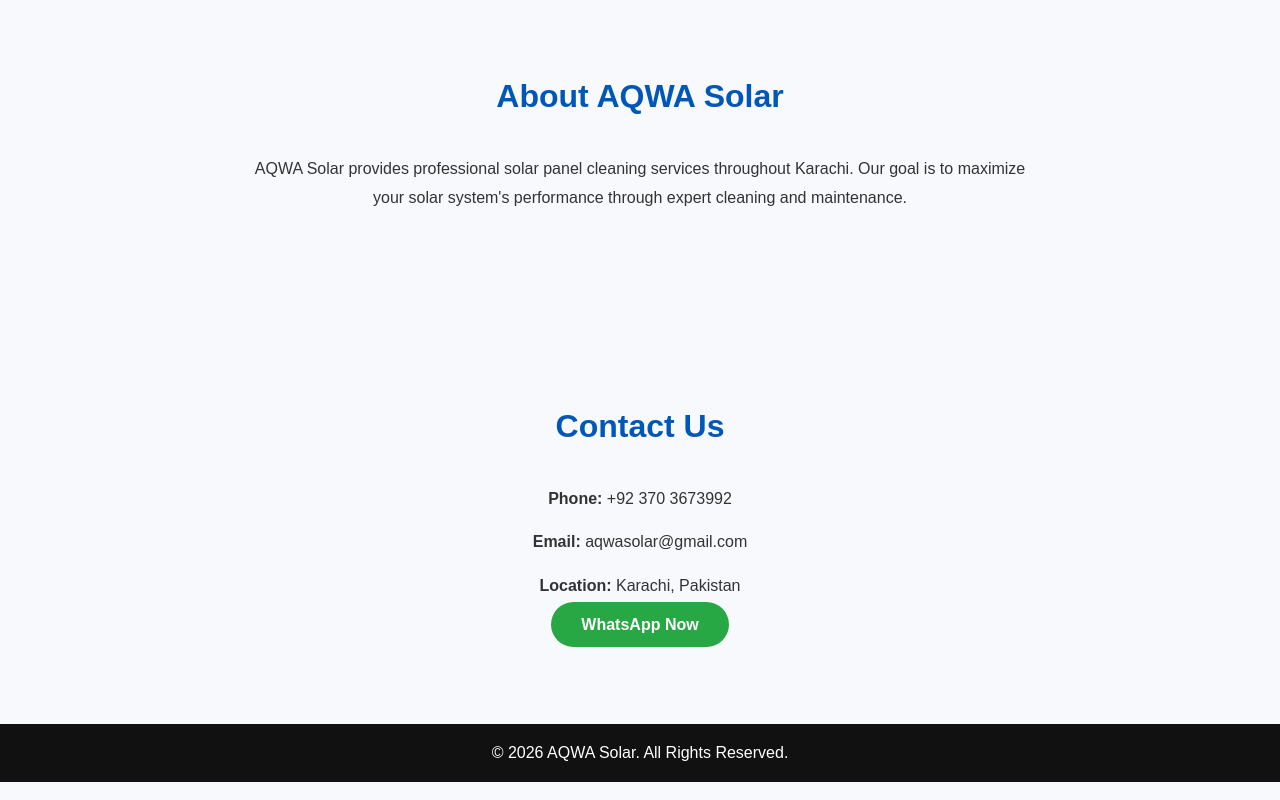
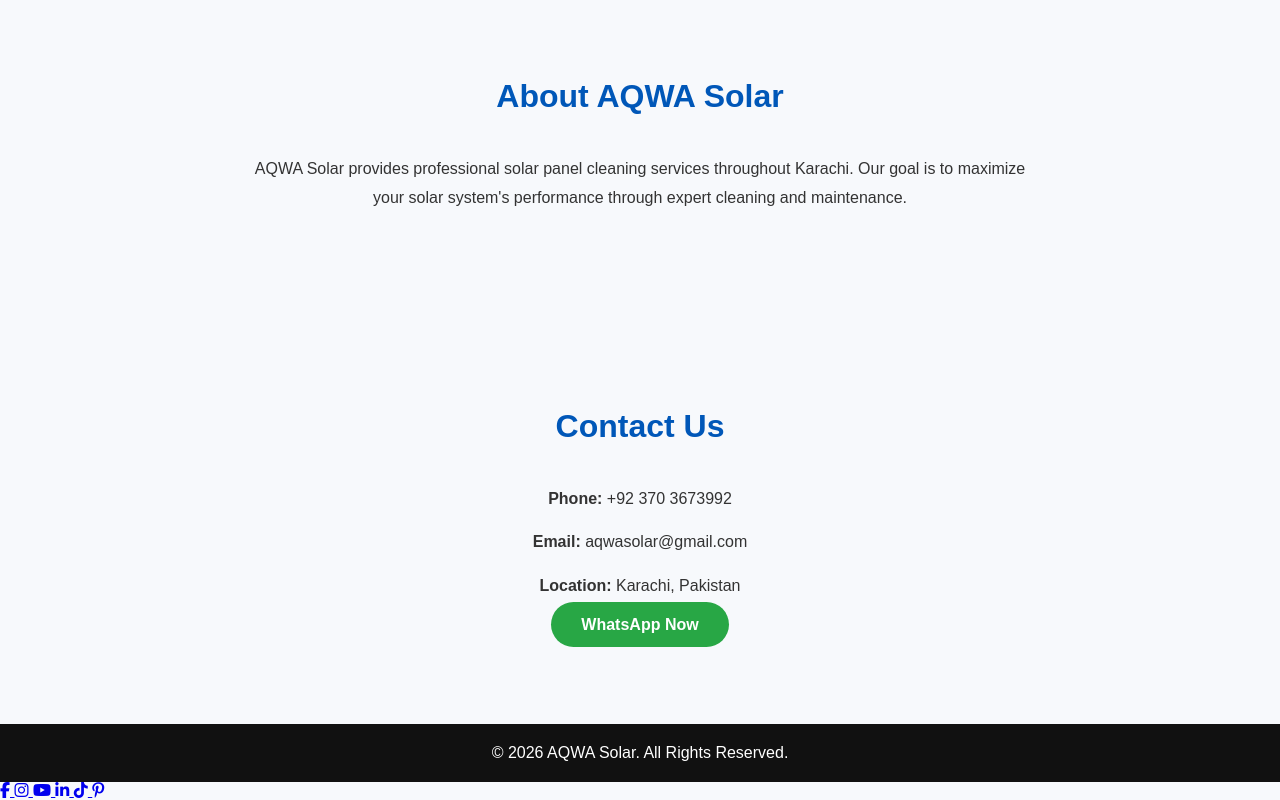
Before and after one commit to aqwasolar-blip/aqwa-solar-website, a plain HTML site: page index.html in a window 1280 px wide. Shown: the part 1717-2517 px from the top of the page. Drawn offline with Linux system fonts and the light colour scheme; files whose address does not match are found by name.

Commit message:
index.html

```diff
--- a/index.html
+++ b/index.html
@@ -136,4 +136,31 @@ target="_blank">
 <script src="script.js"></script>
 
 </body>
-</html>
+</html> <!-- Font Awesome -->
+<link rel="stylesheet" href="https://cdnjs.cloudflare.com/ajax/libs/font-awesome/6.5.2/css/all.min.css">
+
+<div class="social-icons">
+    <a href="https://www.facebook.com/profile.php?id=61591170008737" target="_blank" aria-label="Facebook">
+        <i class="fab fa-facebook-f"></i>
+    </a>
+
+    <a href="https://www.instagram.com/aqwasolarwash/" target="_blank" aria-label="Instagram">
+        <i class="fab fa-instagram"></i>
+    </a>
+
+    <a href="https://www.youtube.com/@Aqwasolar" target="_blank" aria-label="YouTube">
+        <i class="fab fa-youtube"></i>
+    </a>
+
+    <a href="https://www.linkedin.com/in/fahim-noor-bhatti-22b0733aa/" target="_blank" aria-label="LinkedIn">
+        <i class="fab fa-linkedin-in"></i>
+    </a>
+
+    <a href="https://www.tiktok.com/@aqwasolar" target="_blank" aria-label="TikTok">
+        <i class="fab fa-tiktok"></i>
+    </a>
+
+    <a href="https://www.pinterest.com/aqwasolar/" target="_blank" aria-label="Pinterest">
+        <i class="fab fa-pinterest-p"></i>
+    </a>
+</div>
```
